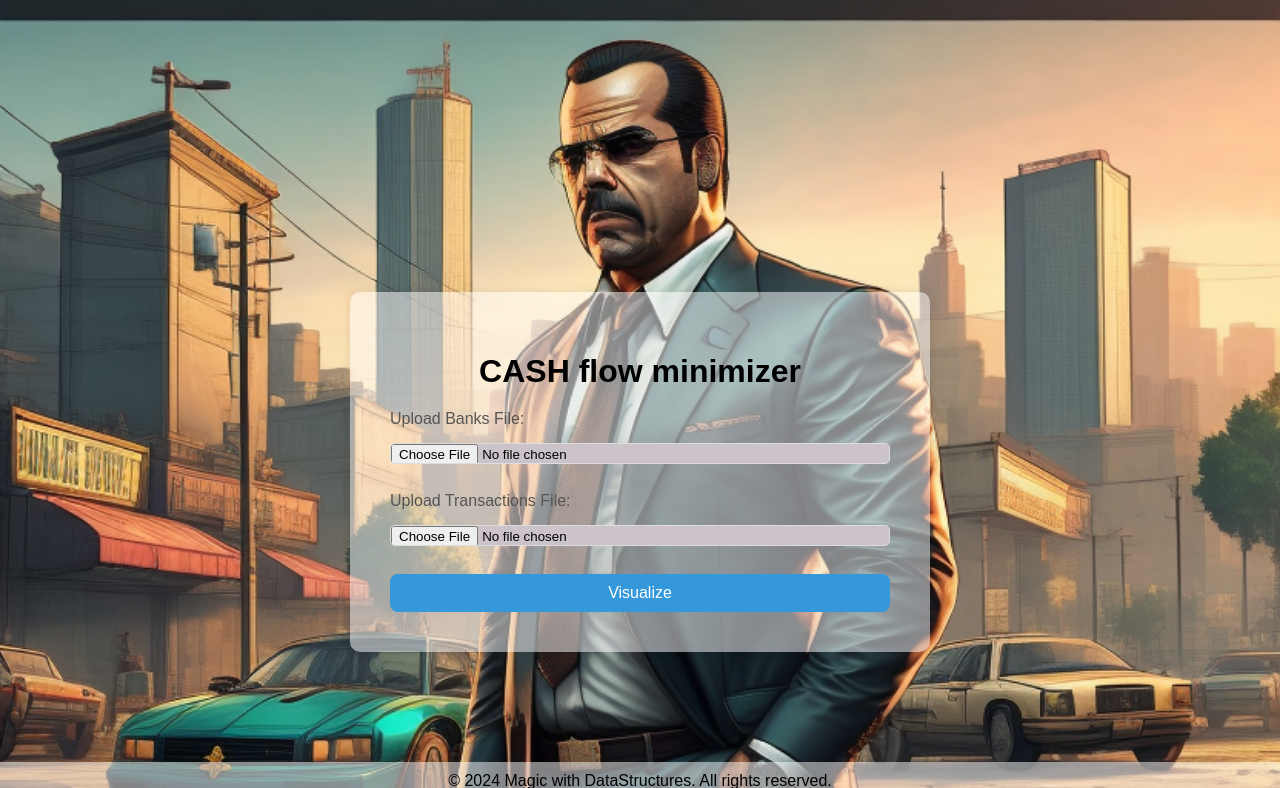
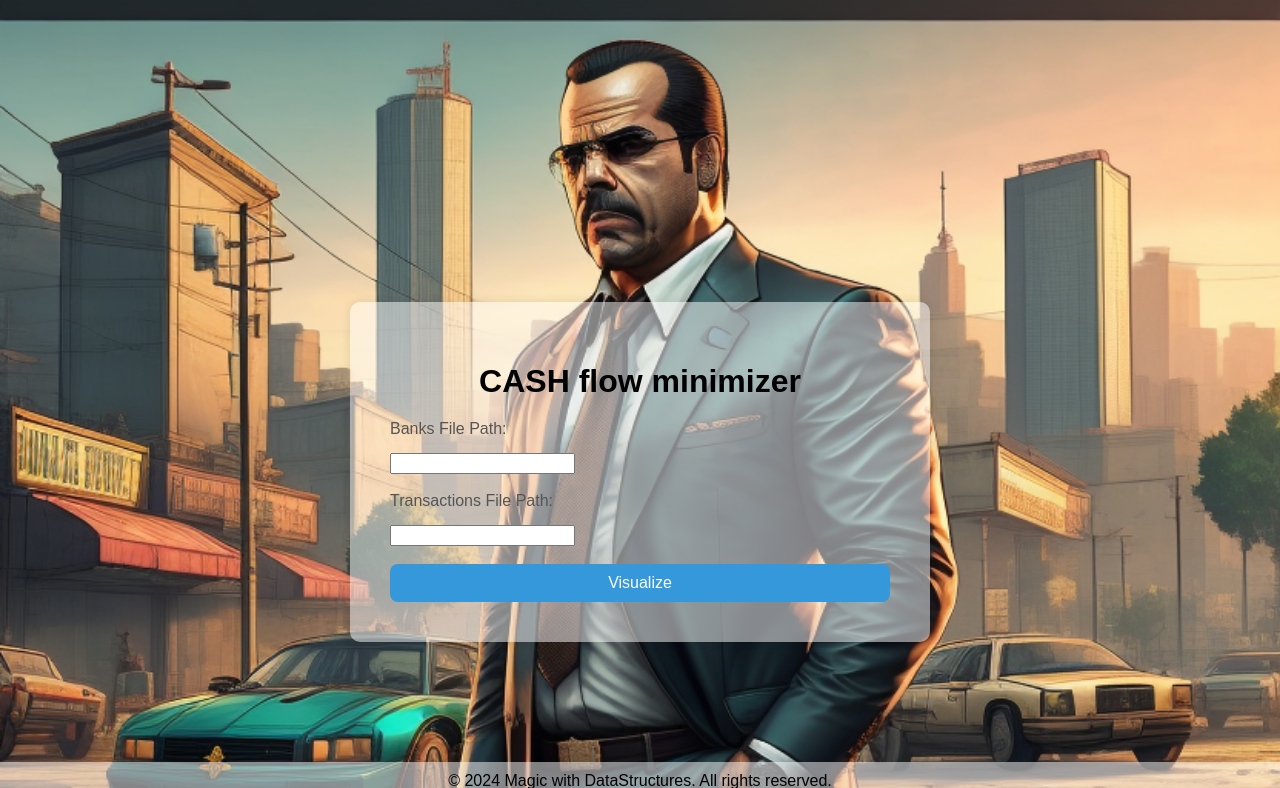
Before and after one commit to MaheshPulivarthi18/Magic_With_DS, a Django app: page / in a window 1280 px wide. Shown: the top 788 px of the page. Run offline with Django 4.2, Linux system fonts and the light colour scheme; some libraries are stand-ins or nearby versions.

Commit message:
flow changed

```diff
--- a/example/templates/example/home.html
+++ b/example/templates/example/home.html
@@ -45,25 +45,15 @@
       {% csrf_token %}
       <h1 style="color: black; text-align: center">CASH flow minimizer</h1>
       <div>
-        <label for="banksFile">Upload Banks File:</label>
-        <input
-          type="file"
-          id="banksFile"
-          name="banksFile"
-          accept=".txt"
-          required
-        />
+        <label for="banksFilePath">Banks File Path:</label>
+        <input type="text" id="banksFilePath" name="banksFilePath" required>
+        <br>
       </div>
-      <br />
+      <br>
       <div>
-        <label for="transactionsFile">Upload Transactions File:</label>
-        <input
-          type="file"
-          id="transactionsFile"
-          name="transactionsFile"
-          accept=".txt"
-          required
-        />
+        <label for="transactionsFilePath">Transactions File Path:</label>
+        <input type="text" id="transactionsFilePath" name="transactionsFilePath" required>
+        <br>
       </div>
       <br />
       <button type="submit">Visualize</button>
--- a/example/views.py
+++ b/example/views.py
@@ -1,9 +1,10 @@
 import os
 import subprocess
 import logging
-from django.http import JsonResponse,HttpResponse
+from django.http import JsonResponse, HttpResponse
 from django.shortcuts import render
 from django.conf import settings
+
 
 logger = logging.getLogger(__name__)
 
@@ -14,32 +15,19 @@ def home(request):
 
 def visualize(request):
     if request.method == "POST":
-        # Process the uploaded files
-        banks_file = request.FILES.get("banksFile")
-        transactions_file = request.FILES.get("transactionsFile")
+        # Get file paths from the POST request
+        banks_file_path = request.POST.get("banksFilePath")
+        transactions_file_path = request.POST.get("transactionsFilePath")
 
-        if banks_file and transactions_file:
+        if banks_file_path and transactions_file_path:
             try:
-                # Define the paths to the temporary files in the static directory
-                banks_file_path = os.path.join(
-                    settings.BASE_DIR, "example","bankFile.txt"
-                )
-                transactions_file_path = os.path.join(
-                    settings.BASE_DIR, "example","transactionsFile.txt"
-                )
-
-                # Set file permissions to allow writing
-                os.chmod(banks_file_path, 0o666)
-                os.chmod(transactions_file_path, 0o666)
-
-                # Write the uploaded content to the static files
-                with open(banks_file_path, "wb") as f:
-                    for chunk in banks_file.chunks():
-                        f.write(chunk)
-
-                with open(transactions_file_path, "wb") as f:
-                    for chunk in transactions_file.chunks():
-                        f.write(chunk)
+                # Ensure the files exist
+                if not os.path.exists(banks_file_path) or not os.path.exists(
+                    transactions_file_path
+                ):
+                    return JsonResponse(
+                        {"error": "One or both files do not exist"}, status=400
+                    )
 
                 # Set file permissions to make ago.exe executable
                 exe_path = os.path.join(
@@ -47,7 +35,7 @@ def visualize(request):
                 )
                 os.chmod(exe_path, 0o755)
 
-                # Run the C++ program with the static files as input
+                # Run the C++ program with the provided file paths as input
                 result = subprocess.run(
                     [exe_path, banks_file_path, transactions_file_path],
                     capture_output=True,
@@ -69,7 +57,9 @@ def visualize(request):
 
         else:
             return JsonResponse(
-                {"error": "Both banks file and transactions file are required"},
+                {
+                    "error": "Both banks file path and transactions file path are required"
+                },
                 status=400,
             )
 
```
